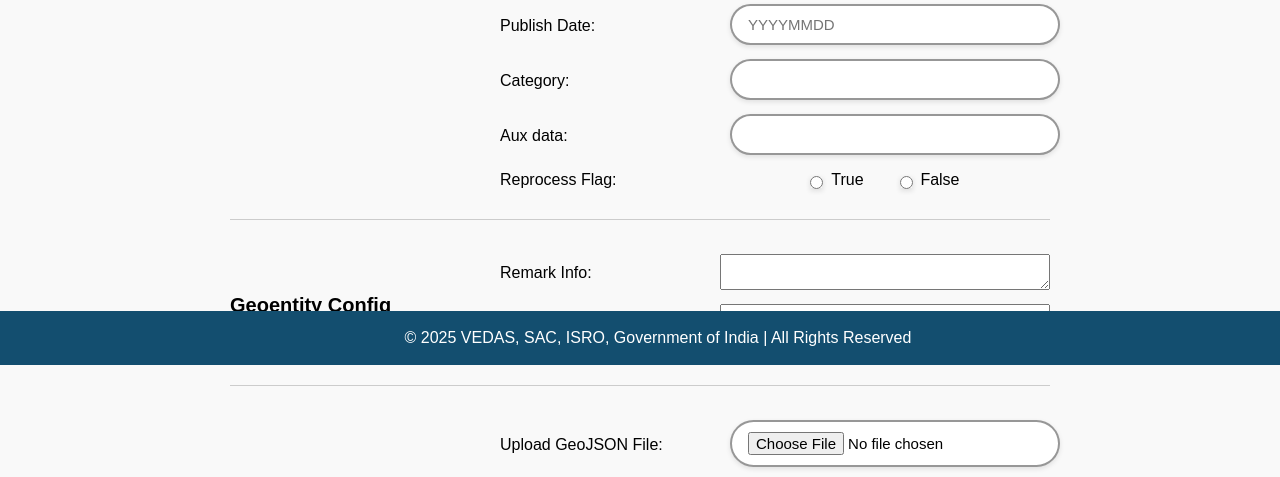
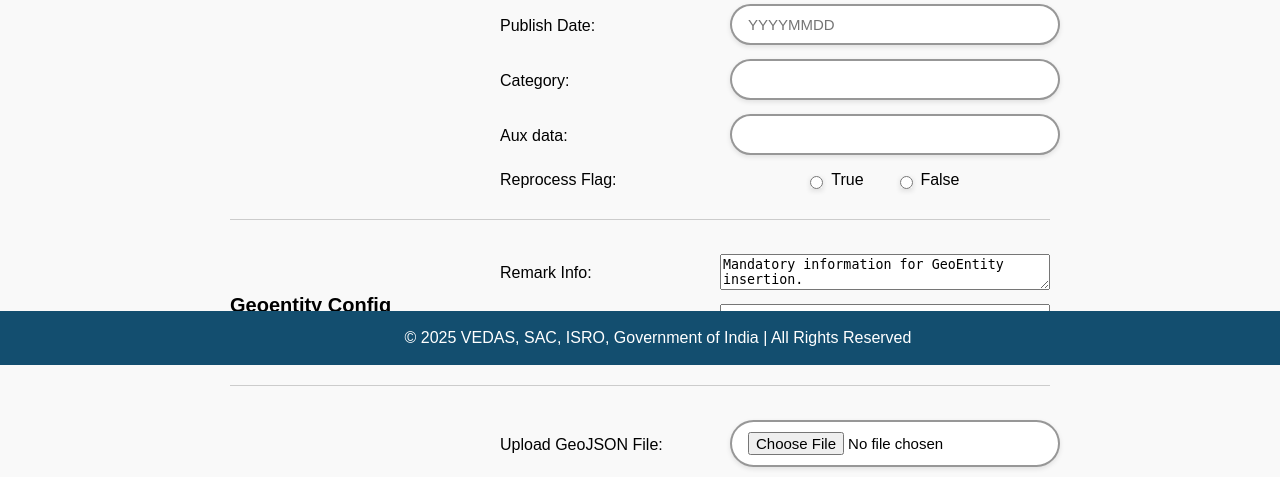
Before and after one commit to vishu579/geoentity-app, a Flask app: page /register in a window 1280 px wide. Shown: the part 435-912 px from the top of the page. Run offline with Flask 3, Linux system fonts and the light colour scheme; some libraries are stand-ins or nearby versions.

Commit message:
Update register.html

```diff
--- a/templates/register.html
+++ b/templates/register.html
@@ -79,7 +79,7 @@
                 <div class="section-heading" style="grid-row: span 2;">Geoentity Config</div>
 
                 <label for="config_remark_info">Remark Info:</label>
-                <textarea id="config_remark_info" name="config_remark_info" rows="2"></textarea>
+                <textarea id="config_remark_info" name="config_remark_info" rows="2">Mandatory information for GeoEntity insertion.</textarea>
 
                 <label for="config_notes">Notes (one per line):</label>
                 <textarea id="config_notes" name="config_notes" rows="3"></textarea>
```
